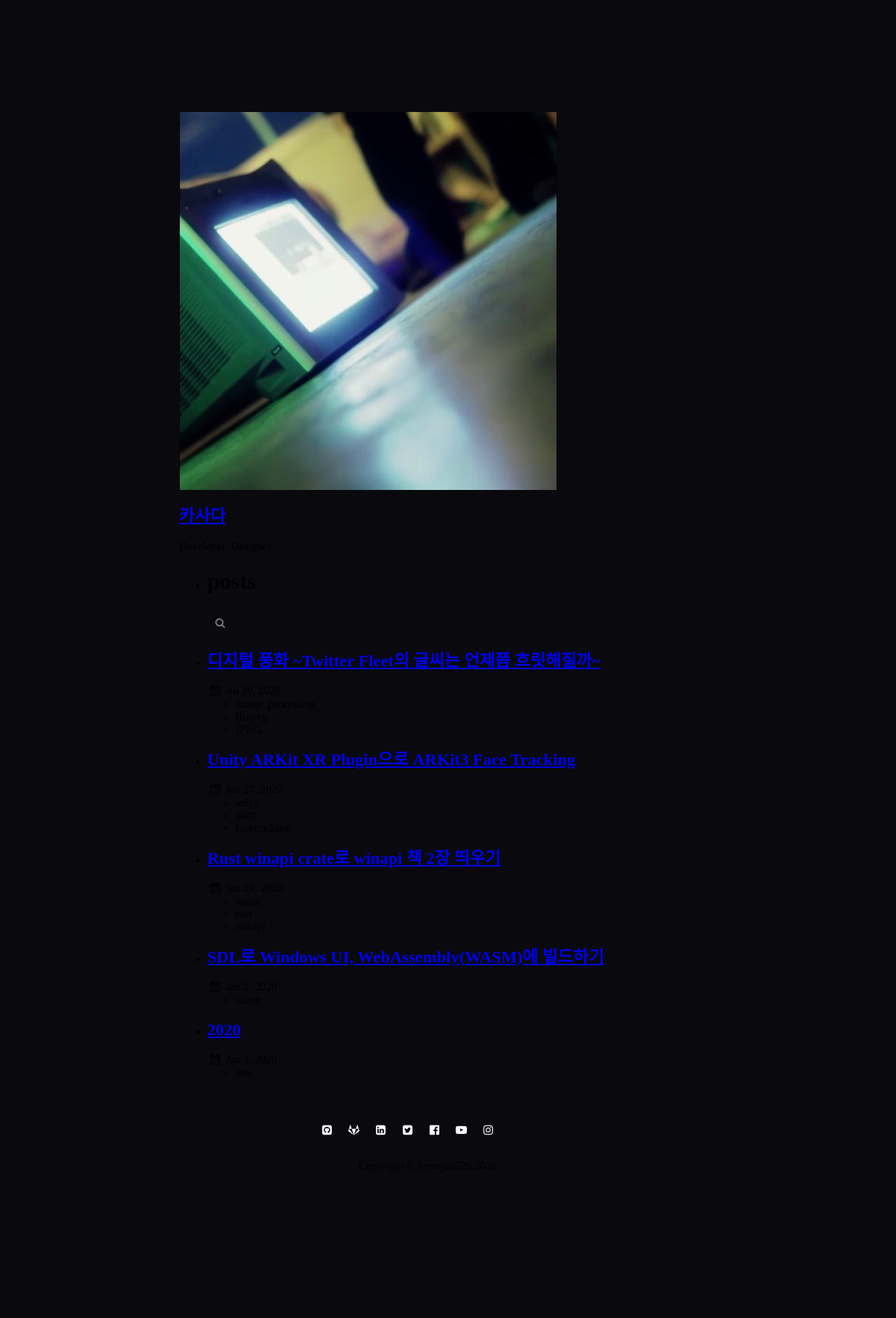
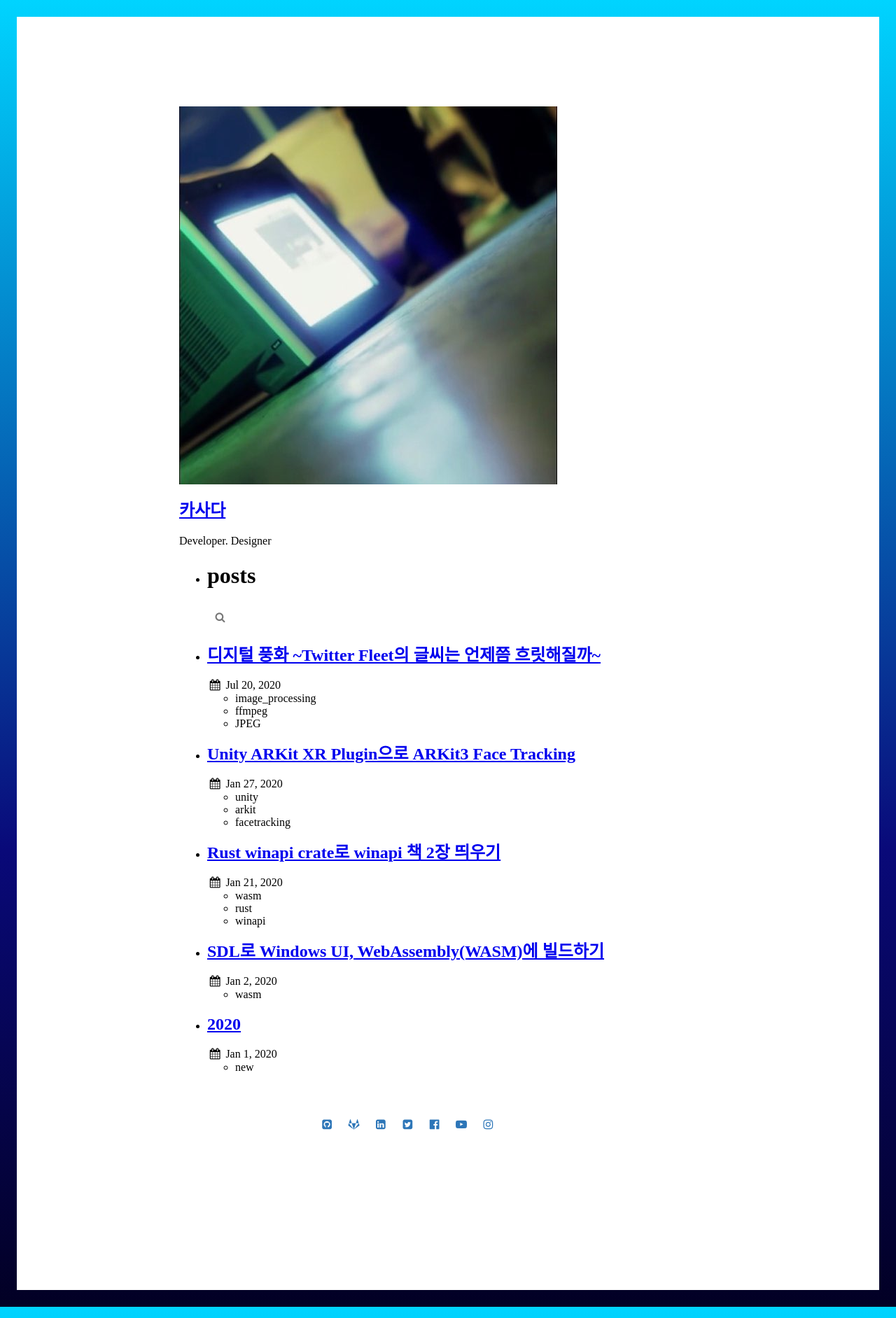
Before and after one commit to hyunjun529/hyunjun529.github.io, a Jekyll site: the page built from index.md, in a window 1280 px wide. Shown: the whole page at 70% size. Built offline with Jekyll 4.4.1, drawn with Linux system fonts in a browser that asks for light colours.

Commit message:
:art: set background gradation

```diff
--- a/_includes/footer.html
+++ b/_includes/footer.html
@@ -1,9 +1,9 @@
-<footer class="pv4 ph3 ph5-m ph6-l">
+<footer class="pv4 ph3 ph5-m ph6-l" id="vp-footer">
   <ul class="dib pa0 ph5 list">
     {%- if site.vaporwave.social_links.github -%}
     <li class="mh2 dib w-auto">
       <a href="https://github.com/{{ site.vaporwave.social_links.github }}" target="_blank"
-        class="link white dim">
+        class="link dim">
         <i class="icon-github-squared"></i>
       </a>
     </li>
@@ -11,7 +11,7 @@
     {%- if site.vaporwave.social_links.gitlab -%}
     <li class="mh2 dib w-auto">
       <a href="https://gitlab.com/{{ site.vaporwave.social_links.gitlab }}" target="_blank"
-        class="link white dim ">
+        class="link dim">
         <i class="icon-gitlab"></i>
       </a>
     </li>
@@ -19,7 +19,7 @@
     {%- if site.vaporwave.social_links.linkedIn -%}
     <li class="mh2 dib w-auto">
       <a href="https://www.linkedin.com/{{ site.vaporwave.social_links.linkedIn }}" target="_blank"
-        class="link white dim ">
+        class="link dim">
 
         <i class="icon-linkedin-squared"></i>
       </a>
@@ -28,7 +28,7 @@
     {%- if site.vaporwave.social_links.twitter -%}
     <li class="mh2 dib w-auto">
       <a href="https://twitter.com/{{ site.vaporwave.social_links.twitter }}" target="_blank"
-        class="link white dim ">
+        class="link dim">
         <i class="icon-twitter-squared"></i>
       </a>
     </li>
@@ -36,7 +36,7 @@
     {%- if site.vaporwave.social_links.facebook -%}
     <li class="mh2 dib w-auto">
       <a href="https://facebook.com/{{ site.vaporwave.social_links.facebook }}" target="_blank"
-        class="link white dim ">
+        class="link dim">
         <i class="icon-facebook-official"></i>
       </a>
     </li>
@@ -44,7 +44,7 @@
     {%- if site.vaporwave.social_links.youtube -%}
     <li class="mh2 dib w-auto">
       <a href="https://youtube.com/{{ site.vaporwave.social_links.youtube }}" target="_blank"
-        class="link white dim ">
+        class="link dim">
         <i class="icon-youtube-play"></i>
       </a>
     </li>
@@ -52,7 +52,7 @@
     {%- if site.vaporwave.social_links.instagram -%}
     <li class="mh2 dib w-auto">
       <a href="https://instagram.com/{{ site.vaporwave.social_links.instagram }}" target="_blank"
-        class="link white dim ">
+        class="link dim">
         <i class="icon-instagram"></i>
       </a>
     </li>
@@ -60,7 +60,7 @@
     {%- if site.vaporwave.social_links.flickr -%}
     <li class="mh2 dib w-auto">
       <a href="https://flickr.com/{{ site.vaporwave.social_links.flickr }}" target="_blank"
-        class="link white dim ">
+        class="link dim">
         <i class="icon-flickr"></i>
       </a>
     </li>
--- a/_layouts/default.html
+++ b/_layouts/default.html
@@ -14,8 +14,8 @@
   <title>{{ page.title | default: site.title }}</title>
 </head>
 
-<body class="pa4-l normal" id="vp-body">
-  <div class="h-100 pa3 ph0-l pv6-l">
+<body class="pa4-l normal" id="vp-bg-border">
+  <div class="h-100 pa3 ph0-l pv6-l" id="vp-bg">
     <div class="center mw7">
       <section class="about">
         <a href="{{ "/" | relative_url}}"><img src="{{site.baseurl }}/{{ site.vaporwave.profile_image }}"
--- a/_sass/color/dark.scss
+++ b/_sass/color/dark.scss
@@ -1,5 +1,9 @@
 $colorBackgroundBorder: #0A090D;
-$colorBackgroundContent: #FFFFFF;
+$colorBackgroundBorder-1: rgba(2,0,36,1);
+$colorBackgroundBorder-2: rgba(9,9,121,1);
+$colorBackgroundBorder-3: rgba(0,212,255,1);
+
+$colorBackground: #FFFFFF;
 
 $colorFont: #FFFFFF;
 $colorFontH1: #A511A5;
--- a/_sass/vaporwave.scss
+++ b/_sass/vaporwave.scss
@@ -1,3 +1,28 @@
-#vp-body {
+html, body {
+    min-height: 100%;
+}
+
+#vp-bg-border {
     background-color: $colorBackgroundBorder;
+    background: linear-gradient(
+            0deg,
+            $colorBackgroundBorder-1 0%,
+            $colorBackgroundBorder-2 35%,
+            $colorBackgroundBorder-3 100%
+        );
+    padding: 1.5rem;
 }
+
+#vp-bg {
+    background-color: $colorBackground;
+}
+
+#vp-footer {
+    color: $colorFont;
+    a {
+        color: $colorLink;
+        :visited {
+            color: $colorLinkVisited;
+        }
+    }
+}
```
